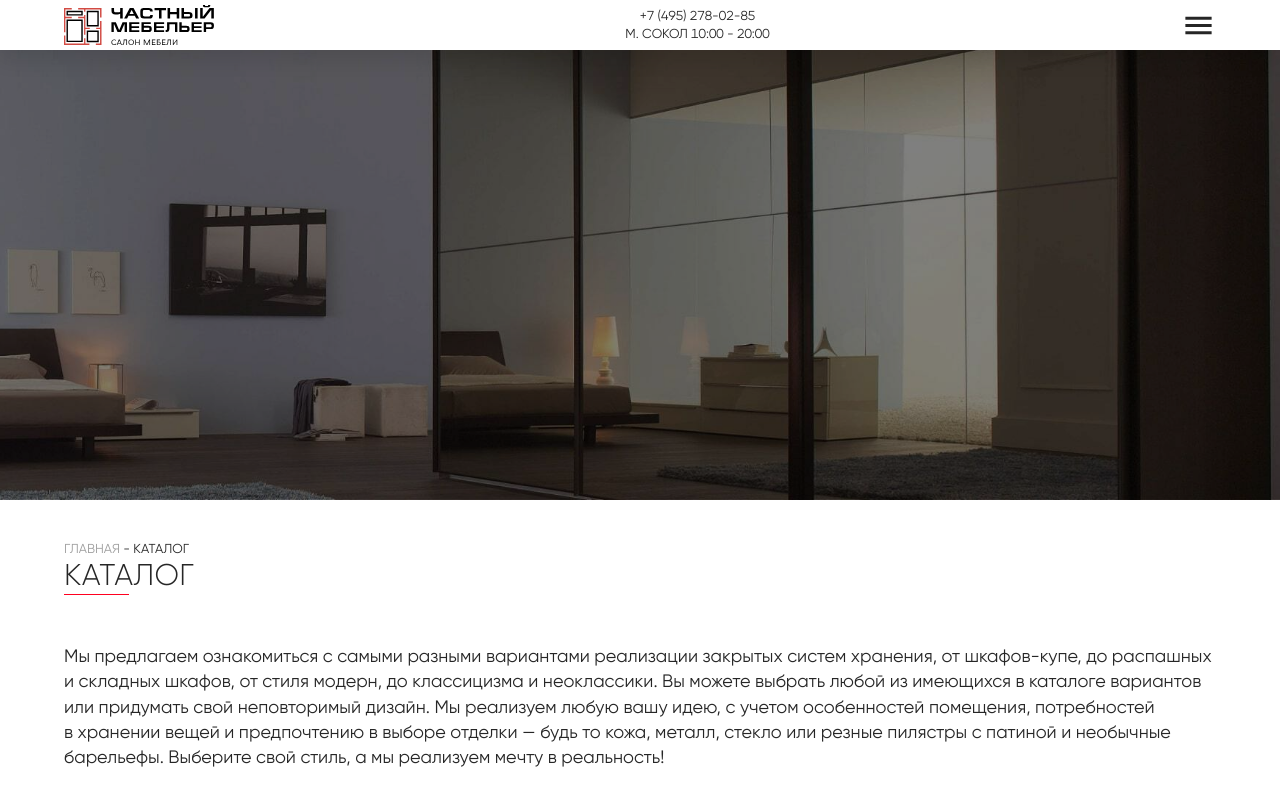
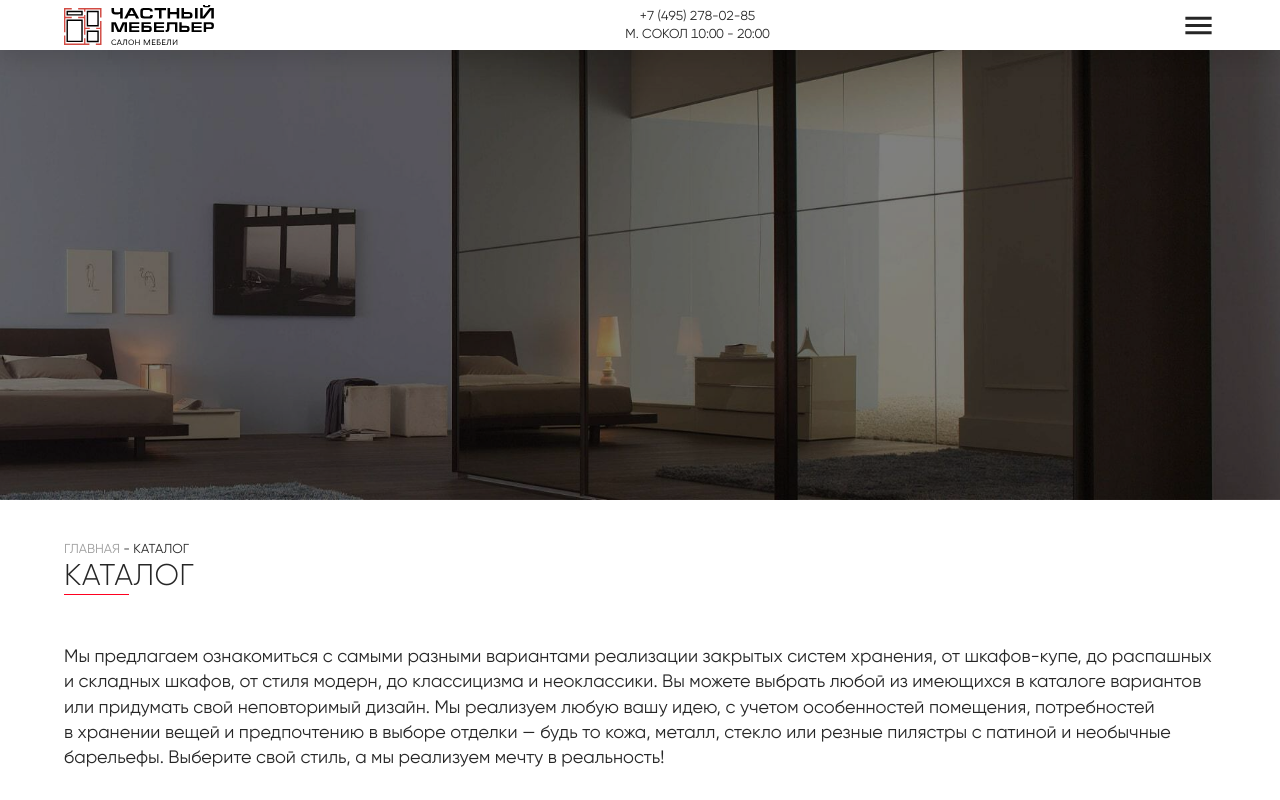
Before and after one commit to pr-mebel/web, a Next.js app: page /catalog in a window 1280 px wide. Shown: the top 800 px of the page. Built offline with nearby package versions, Linux system fonts and the light colour scheme; no server answers.

Commit message:
Fix Lead in catalog

```diff
--- a/components/catalog/lead/constants.js
+++ b/components/catalog/lead/constants.js
@@ -1,12 +1,20 @@
 import { filters } from '__constants__';
+import { addIdsToArrayOfObjects } from 'lib/utils';
 
-const cupboard = 'images/catalog/lead/cupboard.jpg';
-const wardrobe = 'images/catalog/lead/wardrobe.jpg';
-const accessories = 'images/catalog/lead/accessories.jpg';
+const cupboard = '/images/catalog/lead/cupboard.jpg';
+const wardrobe = '/images/catalog/lead/wardrobe.jpg';
+const accessories = '/images/catalog/lead/accessories.jpg';
 
-export const images = {
-  [filters.sections[0].id]: cupboard,
-  [filters.sections[1].id]: wardrobe,
-  [filters.sections[2].id]: accessories,
-  [filters.sections[3].id]: accessories,
-};
+export const images = addIdsToArrayOfObjects([{
+  image: cupboard,
+  sectionId: filters.sections[0].id,
+}, {
+  image: wardrobe,
+  sectionId: filters.sections[1].id,
+}, {
+  image: accessories,
+  sectionId: filters.sections[2].id,
+}, {
+  image: accessories,
+  sectionId: filters.sections[3].id,
+}]);
--- a/components/catalog/lead/index.jsx
+++ b/components/catalog/lead/index.jsx
@@ -1,14 +1,14 @@
 import React from 'react';
 import PropTypes from 'prop-types';
 import { makeStyles } from '@material-ui/core/styles';
+import cn from 'classnames';
+import Image from 'next/image';
 import { images } from './constants';
 
 const useStyles = makeStyles({
   root: {
     width: '100%',
     height: '500px',
-    backgroundSize: 'cover',
-    backgroundPosition: 'center',
     position: 'relative',
     '&:after': {
       position: 'absolute',
@@ -20,13 +20,32 @@ const useStyles = makeStyles({
       background: 'rgba(0, 0, 0, .3)',
     },
   },
+  image: {
+    opacity: '0',
+    transition: 'opacity .3s ease-in-out',
+  },
+  selectedImage: {
+    opacity: '1',
+  },
 });
 
 export const Lead = ({ sectionId }) => {
   const classes = useStyles();
 
   return (
-    <div className={classes.root} style={{ backgroundImage: `url("${images[sectionId]}")` }} />
+    <div className={classes.root}>
+      {images.map((imageWrapper) => (
+        <Image
+          key={imageWrapper.id}
+          src={imageWrapper.image}
+          alt={imageWrapper.sectionId}
+          className={cn(classes.image, {
+            [classes.selectedImage]: imageWrapper.sectionId === sectionId,
+          })}
+          layout="fill"
+        />
+      ))}
+    </div>
   );
 };
 
```
